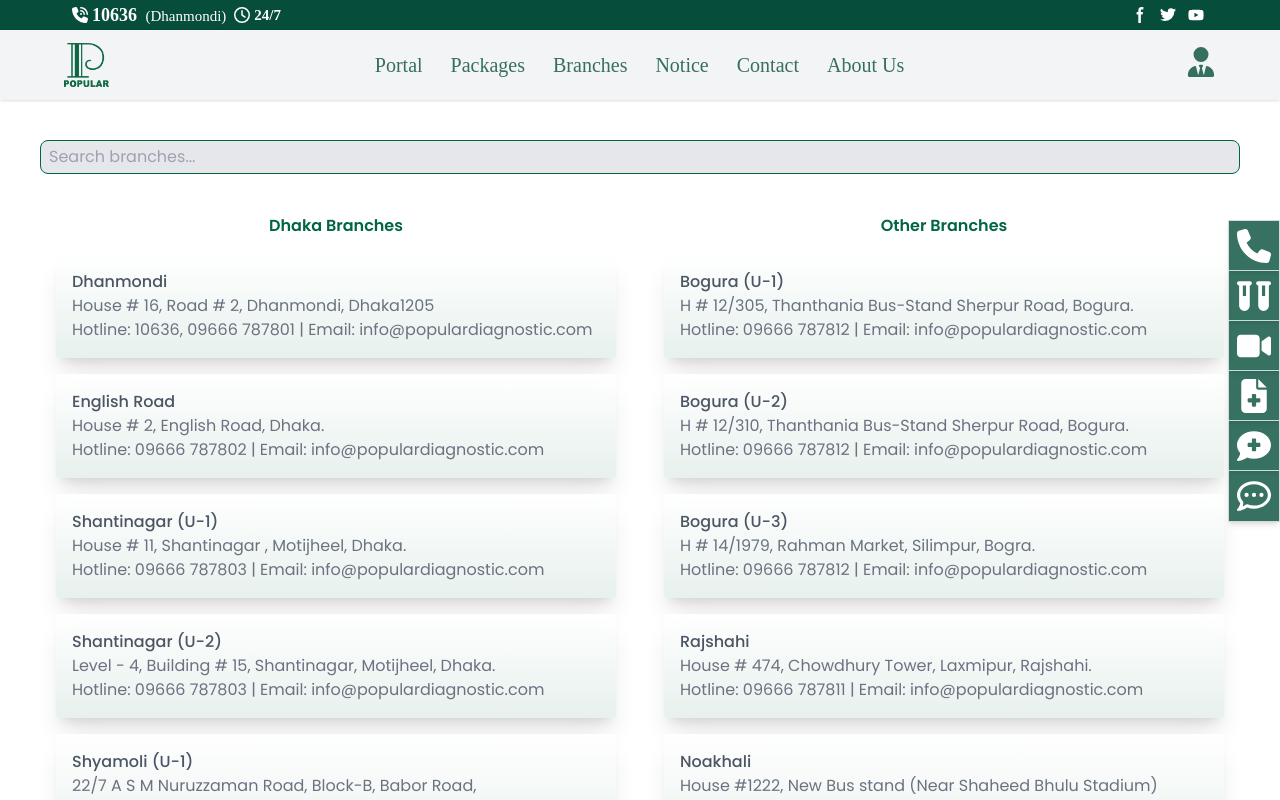
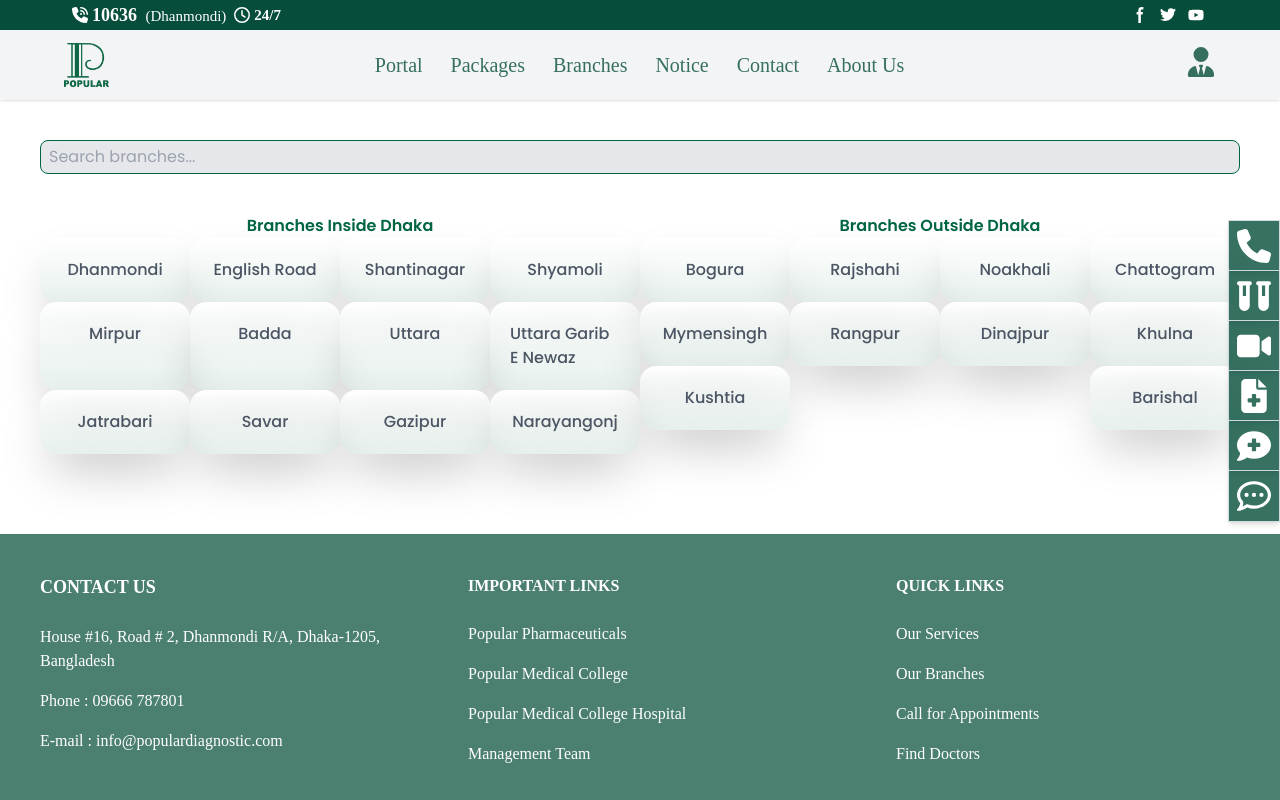
Before and after one commit to Sakib0017/pdclweb, a React (Vite) app: page /report in a window 1280 px wide. Shown: the top 800 px of the page. Built offline with nearby package versions, Linux system fonts and the light colour scheme.

Commit message:
Eleminated address and other attributes and created buttons only based on branch name and clickable to rediredt to the portal link

```diff
--- a/src/components/Modal.jsx
+++ b/src/components/Modal.jsx
@@ -154,6 +154,6 @@
     </div>
   );
 };
-
+//4,6,8,11,19,25
 
 export default Modal;
--- a/src/components/Report.jsx
+++ b/src/components/Report.jsx
@@ -1,42 +1,27 @@
+
 import { Nav, Navbar, Tech } from "../components";
 import React, { useState, useEffect } from 'react';
-import { projects1 } from "../constants";
+import { reportDownload } from "../constants";
 import { motion } from "framer-motion";
-
-
-
-const spring = {
-  type: "spring",
-  stiffness: 700,
-  damping: 30
-};
-const buttonVariants = {
-  initial: { opacity: 1, scale: 1 },
-  animate: { opacity: 1, scale: 1.1 },
-  hover: { scale: 1.05 },
-};
 
 const searchBoxVariants = {
   initial: { opacity: 1, scale: 1 },
   hover: { scale: 1.03 },
 };
 
-
 const BranchCard = ({ branch, handleReportDownload }) => {
   return (
+   <div className="bg-gradient-to-b from-white to-[#00664218] hover:bg-gray-100 shadow-2xl rounded-2xl sm:w-[150px] w-full">
     <li
-      key={branch.branchID}
-      className=" bg-gradient-to-b from-white to-[#00664218] hover:bg-gray-100 text-gray-500 branch-card cursor-pointer rounded shadow-xl m-4"
-      onClick={() => handleReportDownload(branch.branchPage.reportDownload)}
+      key={branch.braID} m-4
+      className="  text-gray-500 branch-card cursor-pointer m-1 flex items-center justify-center"
+      onClick={() => handleReportDownload(branch.downloadLink)}
     >
       <div className="branch-info p-4">
-        <h3 className="text-gray-600 font-medium">{branch.heading}</h3>
-        <p>{branch.address}</p>
-        <p>
-          Hotline: {branch.Hotline} | Email: {branch.Email}
-        </p>
+        <h3 className="text-gray-600 font-medium">{branch.braName}</h3>
       </div>
     </li>
+    </div>
   );
 };
 
@@ -48,8 +33,8 @@
   const [filteredOtherBranches, setFilteredOtherBranches] = useState([]);
 
   useEffect(() => {
-    const dhaka = projects1.filter((branch) => branch.branchPage.braCity === 'Dhaka');
-    const others = projects1.filter((branch) => branch.branchPage.braCity !== 'Dhaka');
+    const dhaka = reportDownload.filter((branch) => branch.braCity === 'Dhaka');
+    const others = reportDownload.filter((branch) => branch.braCity !== 'Dhaka');
 
     setAllDhakaBranches(dhaka);
     setAllOtherBranches(others);
@@ -63,15 +48,15 @@
     const searchQuery = event.target.value.toLowerCase();
     setSearchTerm(searchQuery);
 
-    const filteredBranches = projects1.filter((branch) =>
-      branch.heading.toLowerCase().includes(searchQuery)
+    const filteredBranches = reportDownload.filter((branch) =>
+      branch.braName.toLowerCase().includes(searchQuery)
     );
 
     const dhaka = filteredBranches.filter(
-      (branch) => branch.branchPage.braCity === 'Dhaka'
+      (branch) => branch.braCity === 'Dhaka'
     );
     const others = filteredBranches.filter(
-      (branch) => branch.branchPage.braCity !== 'Dhaka'
+      (branch) => branch.braCity !== 'Dhaka'
     );
 
     setFilteredDhakaBranches(dhaka);
@@ -99,15 +84,15 @@
             whileHover="hover"
           />
         </div>
-    <div className="report-container bg-white grid grid-cols-1 md:grid-cols-2 gap-4">
-
-      <div>
-        <h2 className="text-[#006642] text-center font-semibold">Dhaka Branches</h2>
+        <div className="report-container bg-white flex flex-wrap justify-between"> {/* Use flexbox with justify-between for even card distribution */}
+          <div className="flex flex-wrap w-full md:w-1/2"> {/* Use flexbox with md:w-1/2 for two sections */}
+            <div className="flex flex-col items-center">
+              <h2 className="text-[#006642] text-center font-semibold">Branches Inside Dhaka</h2>
               {filteredDhakaBranches.length > 0 ? (
-          <ul>
+                <ul className="flex flex-wrap justify-between"> {/* Use flexbox with justify-between for even card distribution */}
                   {filteredDhakaBranches.map((branch) => (
                     <BranchCard
-                key={branch.branchID}
+                      key={branch.braID}
                       branch={branch}
                       handleReportDownload={handleReportDownload}
                     />
@@ -117,13 +102,15 @@
                 <p className="text-gray-600">No branches found inside Dhaka.</p>
               )}
             </div>
-      <div>
-        <h2 className="text-[#006642] text-center font-semibold">Other Branches</h2>
+          </div>
+        <div className="flex flex-wrap w-full md:w-1/2">
+        <div className="flex flex-col items-center">
+            <h2 className="text-[#006642] text-center font-semibold">Branches Outside Dhaka</h2>
             {filteredOtherBranches.length > 0 ? (
-          <ul>
+              <ul className="flex flex-wrap justify-between"> {/* Use grid for 4 columns within this section */}
                 {filteredOtherBranches.map((branch) => (
                   <BranchCard
-                key={branch.branchID}
+                    key={branch.braID}
                     branch={branch}
                     handleReportDownload={handleReportDownload}
                   />
@@ -135,6 +122,7 @@
           </div>
           </div>
         </div>
+      </div>
       <Tech />
     </div>
   );
```
Also changed, not shown: src/constants/index.js. Lines whose indentation alone changed are shown as unchanged.
